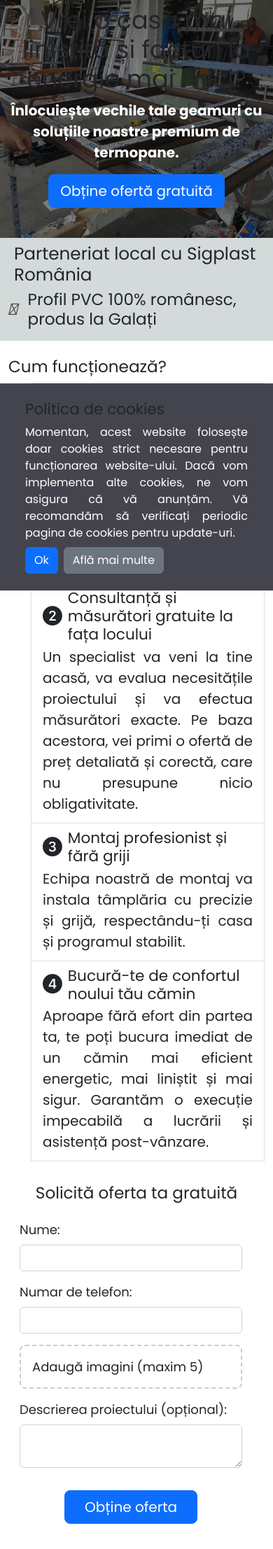
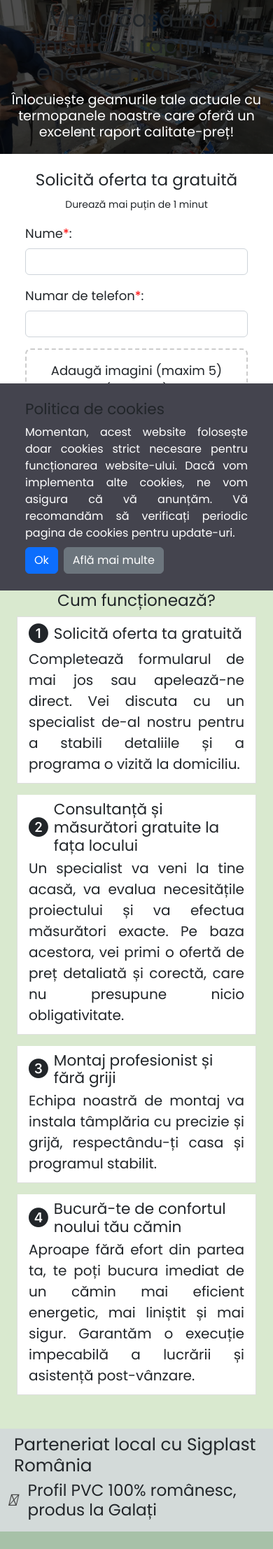
Before and after one commit to DanielDeaconescu/arc_lucmar, a PHP site: page /oferta-termopane.php in a window 390 px wide. Shown: the top 2214 px of the page at 70% size. Run offline with PHP 8.4, Linux system fonts and the light colour scheme; style sheets or scripts are compiled from the project's sources; some libraries are stand-ins or nearby versions.

Commit message:
further changes

```diff
--- a/components/factory-images.php
+++ b/components/factory-images.php
@@ -1,5 +1,5 @@
 <section class="factory-images-section py-4 py-md-4 py-lg-5 py-xl-5">
-    <div class="container">
+    <div class="container text-center">
         <h3 class="text-dark mb-4 text-center">Imagini din fabrica Sigplast din Galați</h3>
         <p class="text-center fs-4">
             Descoperiți procesul de extrudare al profilului PVC Sigplast, realizat cu precizie, tehnologie modernă și
--- a/contact-form.php
+++ b/contact-form.php
@@ -112,10 +112,10 @@ $name = trim($_POST['name'] ?? '');
 $phone = trim($_POST['phone'] ?? '');
 $description = trim($_POST['description'] ?? '');
 
-if (empty($name) || empty($phone) || empty($description)) {
+if (empty($name) || empty($phone)) {
     header('Content-Type: application/json');
     http_response_code(400);
-    echo json_encode(['success' => false, 'error' => 'Nume, telefon si descriere sunt obligatorii!']);
+    echo json_encode(['success' => false, 'error' => 'Numele si numarul de telefon sunt obligatorii!']);
     exit;
 }
 
--- a/js/script.js
+++ b/js/script.js
@@ -39,10 +39,6 @@ const validateForm = (form) => {
         {
             name: "phone",
             label: "Telefon"
-        },
-        {
-            name: "description",
-            label: "Descriere"
         }
     ];
 
@@ -88,7 +84,7 @@ function updateLabelText(count) {
     const label = document.querySelector(".attach-file-name");
 
     if (count === 0) {
-        label.textContent = "Adaugă imagini (maxim 5)";
+        label.textContent = "Adaugă imagini (maxim 5) (opțional)";
     } else if (count >= 1 && count <= 4) {
         label.textContent = "Mai adaugă (maxim 5)";
     } else if (count === 5) {
@@ -258,7 +254,7 @@ if (form) {
         showSpinner(false);
         setTimeout(() => {
             window.location.href = "/thank-you";
-        }, 1500);
+        }, 1000);
     } catch (error) {
         if (error instanceof SyntaxError) {
             showToast('Server returned an invalid response. Please try again.', true);
--- a/oferta-termopane.php
+++ b/oferta-termopane.php
@@ -54,15 +54,17 @@
                             Vrei o casă mai liniștită și facturi la energie mai mici?
                         </h1>
                         <p class="fs-5 lead mb-4 p-header-landing d-none d-sm-block">
-                            Înlocuiește vechile tale geamuri cu soluțiile noastre premium de termopane și bucură-te de
-                            confort și economii pe termen lung. Oferim consultanță gratuită și montaj profesionistă.
+                            Înlocuiește geamurile tale actuale cu soluțiile noastre de termopane care oferă un raport
+                            calitate-preț excelent și bucură-te de confort și economii pe termen lung. Oferim
+                            consultanță gratuită și montaj profesionist.
                         </p>
                         <p class="p-header-mobile d-sm-none fs-5">
-                            Înlocuiește vechile tale geamuri cu soluțiile noastre premium de termopane.
+                            Înlocuiește geamurile tale actuale cu termopanele noastre care oferă un excelent raport
+                            calitate-preț!
                         </p>
-                        <button type="button" class="btn btn-primary btn-lg d-block d-sm-none" data-bs-toggle="modal"
+                        <!-- <button type="button" class="btn btn-primary btn-lg d-block d-sm-none" data-bs-toggle="modal"
                             data-bs-target="#formModal">Obține ofertă
-                            gratuită</button>
+                            gratuită</button> -->
                     </div>
 
                 </div>
@@ -70,19 +72,18 @@
         </div>
     </header>
 
-    <?php include "./components/partner-sigplast.php" ?>
+
 
     <!-- Process steps + Form -->
     <section id="process-steps-form" class="process-steps-form py-2 py-sm-5">
         <div class="container position-relative z-3">
             <div class="row">
-                <div class="col-lg-6">
-
+                <div class="col-lg-6 order-2 order-md-1 steps-container">
                     <!-- Process steps -->
                     <div class="list-group mt-3">
-                        <h3 class="text-dark">Cum funcționează?</h3>
-                        <ul>
-                            <li class="list-group-item list-group-item-action">
+                        <h3 class="text-dark text-center text-sm-left">Cum funcționează?</h3>
+                        <ul class="process-steps-list">
+                            <li class="list-group-item list-group-item-action mb-3 mb-sm-0">
                                 <div class="d-flex w-100 justify-content-between">
                                     <h4 class="fs-4 mb-1 text-dark d-flex align-items-center gap-2">
                                         <i class="bi bi-1-circle-fill fs-1"></i>
@@ -95,7 +96,7 @@
                                     de-al nostru pentru a stabili detaliile și a programa o vizită la domiciliu.
                                 </p>
                             </li>
-                            <li class="list-group-item list-group-item-action">
+                            <li class="list-group-item list-group-item-action mb-3 mb-sm-0">
                                 <div class="d-flex w-100 justify-content-between">
 
                                     <h4 class="mb-1 text-dark d-flex align-items-center gap-2">
@@ -109,7 +110,7 @@
                                     preț detaliată și corectă, care nu presupune nicio obligativitate.
                                 </p>
                             </li>
-                            <li class="list-group-item list-group-item-action">
+                            <li class="list-group-item list-group-item-action mb-3 mb-sm-0">
                                 <div class="d-flex w-100 justify-content-between">
                                     <h4 class="mb-1 text-dark d-flex align-items-center gap-2">
                                         <i class="bi bi-3-circle-fill fs-1"></i>
@@ -121,7 +122,7 @@
                                     respectându-ți casa și programul stabilit.
                                 </p>
                             </li>
-                            <li class="list-group-item list-group-item-action">
+                            <li class="list-group-item list-group-item-action mb-3 mb-sm-0">
                                 <div class="d-flex w-100 justify-content-between">
                                     <h4 class="mb-1 text-dark d-flex align-items-center gap-2">
                                         <i class="bi bi-4-circle-fill fs-1"></i>
@@ -138,23 +139,31 @@
 
                     </div>
                 </div>
-                <div class="col-lg-6">
+                <div class="col-lg-6 order-1 order-md-2">
                     <!-- Form -->
                     <div class="mt-3 form-container">
-                        <h3 class="text-dark text-center">Solicită oferta ta gratuită</h3>
+                        <h3 class="text-dark text-center">
+                            Solicită oferta ta gratuită
+                        </h3>
+                        <div class="text-center">
+                            <small class="text-dark">Durează mai puțin de 1 minut</small>
+                        </div>
                         <form id="formLucmar" method="post" class="formLandingPage">
                             <div class="mb-3">
-                                <label for="name" class="form-label label-phone">Nume:</label>
+                                <label for="name" class="form-label label-phone">
+                                    Nume<span class="required">*</span>:
+                                </label>
                                 <input type="text" class="form-control" name="name">
                             </div>
                             <div class="mb-3">
-                                <label for="phone" class="form-label label-phone">Numar de telefon:</label>
+                                <label for="phone" class="form-label label-phone">Numar de telefon<span
+                                        class="required">*</span>:</label>
                                 <input type="text" class="form-control" name="phone">
                             </div>
                             <div class="mb-3">
                                 <label for="image" class="form-label attach-image-label label-phone">
                                     <span class="attach-file-name">
-                                        Adaugă imagini (maxim 5)
+                                        Adaugă imagini (maxim 5) (opțional)
                                     </span>
                                     <input type="file" multiple id="image" class="form-control image-input"
                                         name="image[]">
@@ -185,6 +194,8 @@
             </div>
         </div>
     </section>
+
+    <?php include "./components/partner-sigplast.php" ?>
 
     <?php include "./components/factory-images.php" ?>
 
@@ -220,7 +231,7 @@
             <div class="col-12">
                 <h3 class="text-center text-light">Ești gata pentru o casă mai eficientă energetic?</h3>
                 <p class="text-center fs-3 color-grey">Contactează-ne și descoperă <strong>ofertele lunii
-                        Septembrie!</strong></p>
+                        Octombrie!</strong></p>
                 <div class="buttons text-center d-flex cta-buttons-container justify-content-center gap-3">
                     <div class="">
                         <a href="tel:+40741297459" class="btn btn-primary btn-lg cta-button-phone">Apelează-ne acum!</a>
--- a/scss/styles.scss
+++ b/scss/styles.scss
@@ -488,6 +488,11 @@ body {
   cursor: pointer;
 }
 
+.attach-file-name {
+  display: block;
+  text-align: center;
+}
+
 .image-input {
   display: none;
 }
@@ -558,7 +563,7 @@ body {
   left: 0;
   width: 100%;
   height: 100%;
-  background: rgba(0, 0, 0, 0.5);
+  background: rgba(0, 0, 0, 0.7);
 }
 
 .header-landing .text-content {
@@ -578,6 +583,10 @@ body {
 
 .formLandingPage {
   width: 350px;
+}
+
+.required {
+  color: red;
 }
 
 .why-choose-our-services {
@@ -601,7 +610,7 @@ body {
 }
 
 .landing-page-h1 {
-  font-size: 4rem;
+  font-size: 3rem;
 }
 
 .landing-page-factory-image {
@@ -1136,21 +1145,35 @@ section {
   width: 100%;
 }
 
+// landing page start
 
+.process-steps-form {
+  padding-bottom: 0 !important;
+}
 
-// landing page start
+.steps-container {
+  padding: 1rem 0;
+  background-color: #D9E9CF;
+}
+
 .header-landing {
-  height: 340px;
+  height: 220px;
+}
+
+.process-steps-list {
+  padding: 0 1.5rem !important;
 }
 
 .landing-page-h1 {
-  font-size: 2.2rem;
+  font-size: 2rem;
 }
 
 .p-header-mobile {
   color: #fff;
-  font-weight: 600;
+  font-weight: 500;
   text-align: center;
+  font-size: 1.2rem !important;
+  line-height: 1.2;
 }
 
 .info-paragraph {
@@ -1163,11 +1186,12 @@ section {
 
 .send-button-phone {
   margin: auto;
-  width: 60%;
+  // width: 60%;
 }
 
 .formLandingPage {
   padding: 1rem;
+  margin: auto;
 }
 
 .cta-button-phone {
```
